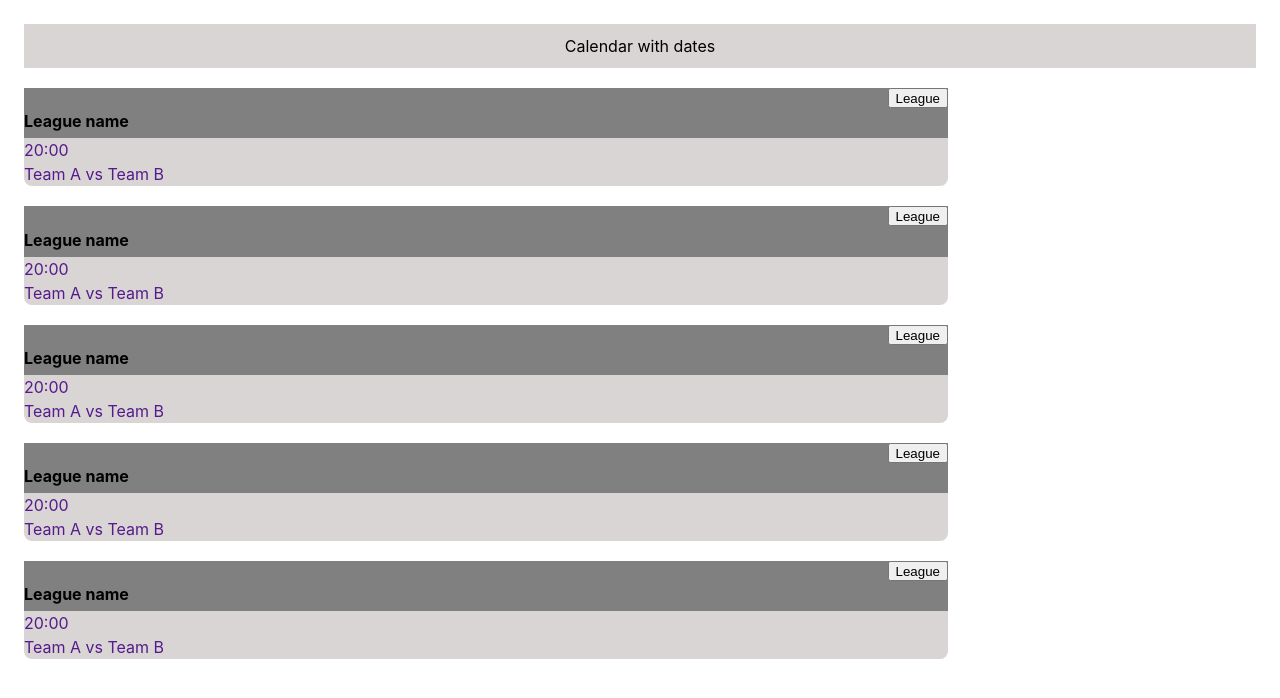
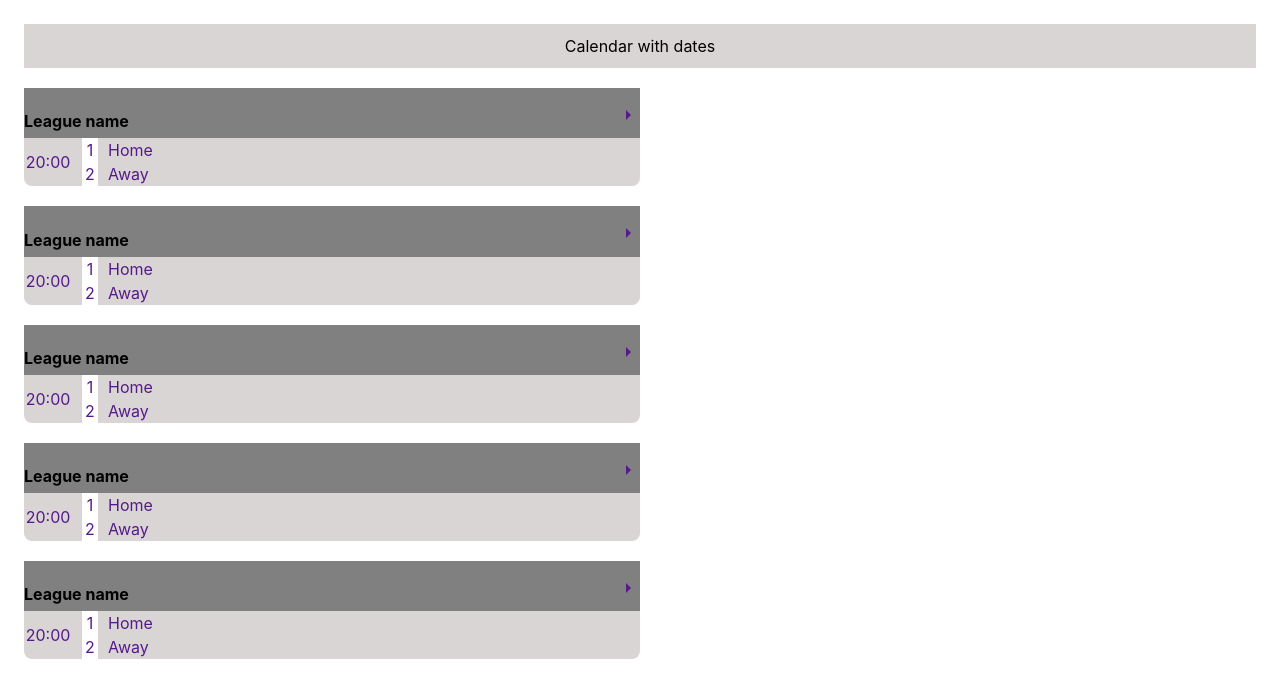
Before and after one commit to axelberk/Livescore, a React (Vite) app: page / in a window 1280 px wide. Shown: the top 698 px of the page. Built offline with nearby package versions, Linux system fonts and the light colour scheme.

Commit message:
outline cont

```diff
--- a/package.json
+++ b/package.json
@@ -10,6 +10,10 @@
     "preview": "vite preview"
   },
   "dependencies": {
+    "@emotion/react": "^11.14.0",
+    "@emotion/styled": "^11.14.0",
+    "@mui/icons-material": "^6.4.3",
+    "@mui/material": "^6.4.3",
     "react": "^18.2.0",
     "react-dom": "^18.2.0"
   },
--- a/src/Leagues/Leagues.css
+++ b/src/Leagues/Leagues.css
@@ -1,6 +1,6 @@
 .league {
     background-color: rgb(218, 213, 213);
-    width: 75%;
+    width: 50%;
     height: auto;
     border-radius: 8px;
     margin-top: 20px;
@@ -11,6 +11,7 @@
     display: flex;
     flex-direction: row;
     justify-content: space-between;
+    align-items: center;
 }
 
 .league-name {
@@ -18,9 +19,17 @@
     text-align: left;
 }
 
+.league-redirect {
+   padding: 0;
+   background-color: none;
+}
+
 .fixture {
     text-align: left;
     text-decoration: none;
+    flex-direction: row;
+    display: flex;
+    gap: 10px;
 }
 
 .fixture-list {
@@ -28,6 +37,18 @@
     flex-direction: row;
 }
 
+.game-time {
+    align-self: center;
+    width: 3rem;
+    text-align: center;
+}
+
+.score {
+    background-color: white;
+    width: 1rem;
+    text-align: center;
+}
+
 .league-redirect {
     height: 20px;
 }
--- a/src/Leagues/Leagues.jsx
+++ b/src/Leagues/Leagues.jsx
@@ -1,18 +1,29 @@
-import "./Leagues.css"
+import "./Leagues.css";
+import ArrowRightIcon from '@mui/icons-material/ArrowRight';
+import { Link } from "@mui/icons-material";
 
 const Leagues = () => {
   return (
     <div className="league">
       <div className="league-name-box">
         <h4 className="league-name">League name</h4>
-            <button className="league-redirect">League</button>
+        <a className="league-redirect" href=""><ArrowRightIcon></ArrowRightIcon></a>
       </div>
       <div className="fixture-list">
-                <a href="" className="fixture"><div><div className="game-time">20:00</div>Team A vs Team B</div></a>
-
+        <a href="" className="fixture">
+          <div className="game-time">20:00</div>
+          <div className="score">
+            <div className="home-score">1</div>
+            <div className="away-score">2</div>
+          </div>
+          <div className="teams">
+            <div className="home-team">Home</div>
+            <div className="away-team">Away</div>
+          </div>
+        </a>
       </div>
     </div>
-    )
-}
+  );
+};
 
-export default Leagues
+export default Leagues;
```
Also changed, not shown: 1 other file (tests, documents, lock files or other folders). Lines whose indentation alone changed are shown as unchanged.
